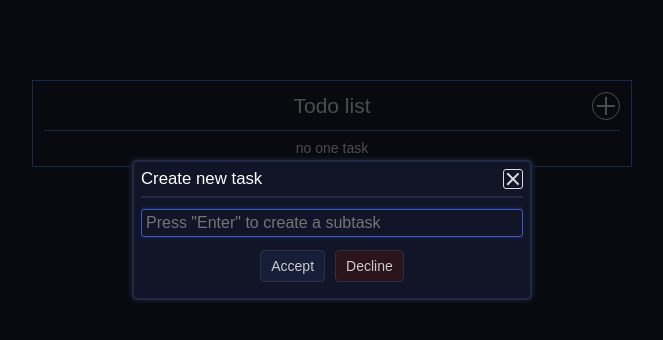
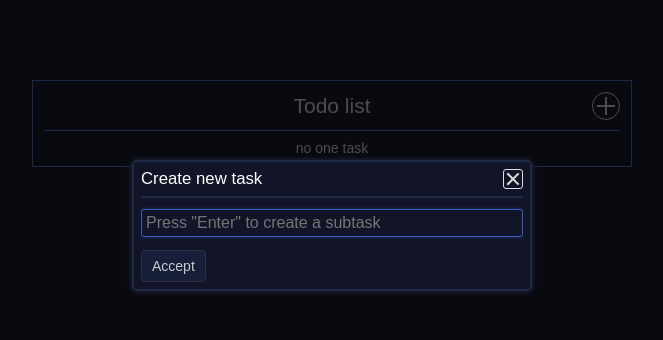
Before and after one commit to Urfeen/todo-lilst, a React (Create React App) app: page / in a window 1280 px wide. Both pictures are taken after a click on the button 913 px from the left and 106 px from the top of the page. Shown: the top 340 px of the page, without its empty margins (308-971 px from the left). Built offline with nearby package versions, Linux system fonts and the light colour scheme.

Commit message:
feat: empty areas alert

```diff
--- a/src/components/Confirm/Confirm.jsx
+++ b/src/components/Confirm/Confirm.jsx
@@ -4,9 +4,8 @@ import styled from "styled-components";
 const StyledConfirm = styled.div`
   display: flex;
   align-items: center;
-  justify-content: center;
+  justify-content: ${({ justifyContent }) => justifyContent};
   gap: 10px;
-  margin: 0px 0px 0.6rem 0px;
   button {
     padding: 7px 10px;
     border: 1px #2b3044 solid;
@@ -41,29 +40,36 @@ const StyledConfirm = styled.div`
 `;
 
 const Confirm = ({
-  type,
-  className,
+  type = "submit",
+  className = "",
+  justifyContent = "center",
   onAccept,
   onDecline,
+  showDecline = true,
+  showAccept = true,
   acceptText,
   declineText,
 }) => {
   return (
-    <StyledConfirm className={className ? className : ""}>
+    <StyledConfirm justifyContent={justifyContent} className={className}>
+      {showAccept && (
         <button
           onClick={typeof onAccept === "function" ? onAccept : null}
-        type={type || "submit"}
+          type={type}
           className="confirm-accept"
         >
-        {acceptText ?? "Accept"}
+          {acceptText || "Accept"}
         </button>
+      )}
+      {showDecline && (
         <button
           onClick={typeof onDecline === "function" ? onDecline : null}
-        type={type || "submit"}
+          type={type}
           className="confirm-decline"
         >
-        {declineText ?? "Decline"}
+          {declineText || "Decline"}
         </button>
+      )}
     </StyledConfirm>
   );
 };
--- a/src/components/TodoList.jsx
+++ b/src/components/TodoList.jsx
@@ -8,8 +8,16 @@ import styled from "styled-components";
 import AddButton from "./AddButton/AddButton.jsx";
 import Confirm from "./Confirm/Confirm.jsx";
 
-const StyledEmptyFieldMessage = styled.div`
-  padding: 5px;
+const StyledConfirmBox = styled.div`
+  display: flex;
+  align-items: center;
+  div:nth-child(2) {
+    margin: 0px 0px 0px 0.6rem;
+    span {
+      font-size: 1rem;
+      color: #ebe71fcf;
+    }
+  }
 `;
 
 const TodoList = () => {
@@ -119,13 +127,19 @@ const TodoList = () => {
                 showLines={true}
                 onChangeGetData={setTextareaData}
               />
-              <Confirm />
+              <StyledConfirmBox>
+                <Confirm
+                  showDecline={false}
+                  justifyContent="flex-left"
+                  onAccept={addTaskHandler}
+                />
+                {emptyFieldMessage && (
+                  <div>
+                    <span>{emptyFieldMessage}</span>
+                  </div>
+                )}
+              </StyledConfirmBox>
             </form>
-            {emptyFieldMessage && (
-              <StyledEmptyFieldMessage>
-                {emptyFieldMessage}
-              </StyledEmptyFieldMessage>
-            )}
           </Modal>
         )}
       </header>
```
Lines whose indentation alone changed are shown as unchanged.
